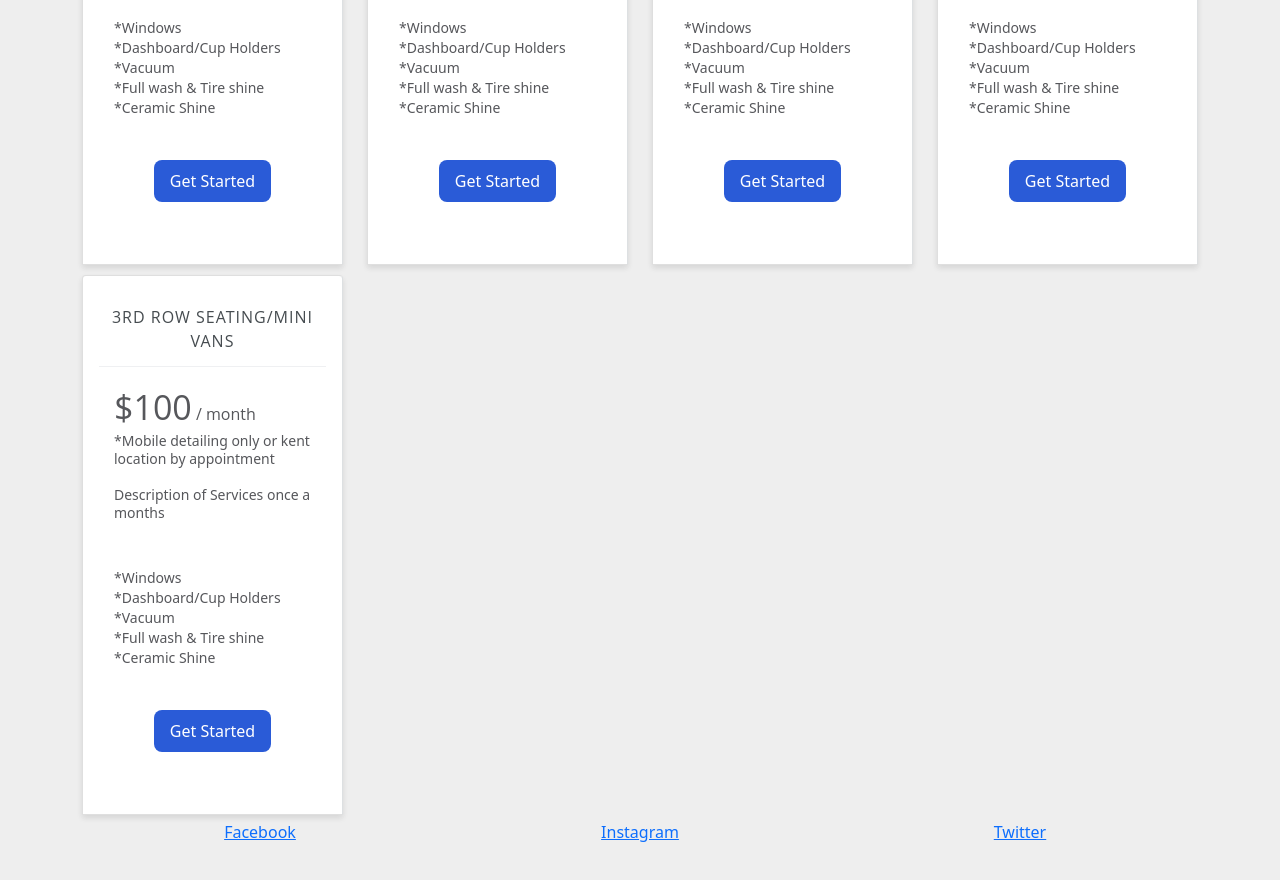
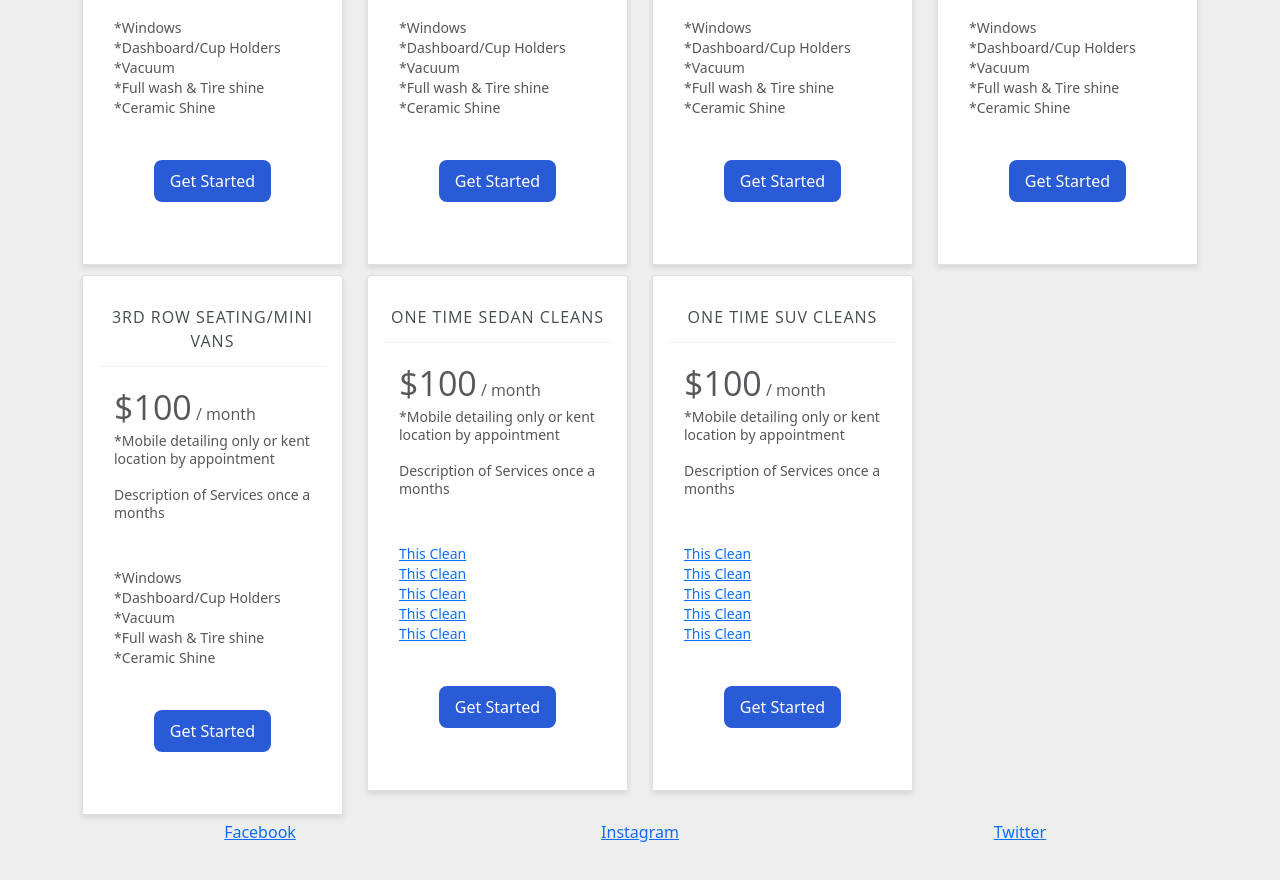
Before and after one commit to YonasBerhe/stylescarwashanddetail, a plain HTML site: page index.html in a window 1280 px wide. Shown: the part 412-1292 px from the top of the page. Drawn offline with nearby package versions, Linux system fonts and the light colour scheme.

Commit message:
need design g

```diff
--- a/index.html
+++ b/index.html
@@ -238,8 +238,106 @@
                      </div>
                   </div>
                </div>
+
+
+
+               <div class="col-md-6 col-lg-3">
+                  <div class="card">
+                     <div class="card-body">
+                        <div class="plan-name">
+                           One Time Sedan Cleans
+                        </div>
+                        <div class="plan-description">
+                           <div class="plan-price month">
+                              $100<sub> / month</sub>
+                           </div>
+                           <p>*Mobile detailing only or kent location by appointment
+                              <br>
+                              <br>
+                              Description of Services once a months
+                           </p>
+                        </div>
+                        <div class="plan-description specs">
+
+<a href="https://stylescarwashdetail.myshopify.com/">This Clean</a>
+
+                        <br>
+
+
+
+<a href="https://stylescarwashdetail.myshopify.com/">This Clean</a>
+<br>
+
+<a href="https://stylescarwashdetail.myshopify.com/">This Clean</a>
+
+<br>
+<a href="https://stylescarwashdetail.myshopify.com/">This Clean</a>
+<br>
+<a href="https://stylescarwashdetail.myshopify.com/">This Clean</a>
+
+                        </div>
+                        <div class="plan-cta">
+                           <p><a class="button" href="https://stylescarwashdetail.myshopify.com/products/3rd-row-seating-mini-vans" data-open="get-pro-modal" aria-controls="get-pro-modal" aria-haspopup="true" tabindex="0">Get Started</a></p>
+                        </div>
+                     </div>
+                  </div>
+               </div>
+
+
+
+               <div class="col-md-6 col-lg-3">
+                  <div class="card">
+                     <div class="card-body">
+                        <div class="plan-name">
+                           One Time SUV Cleans
+                        </div>
+                        <div class="plan-description">
+                           <div class="plan-price month">
+                              $100<sub> / month</sub>
+                           </div>
+                           <p>*Mobile detailing only or kent location by appointment
+                              <br>
+                              <br>
+                              Description of Services once a months
+                           </p>
+                        </div>
+                        <div class="plan-description specs">
+
+<a href="https://stylescarwashdetail.myshopify.com/">This Clean</a>
+
+                        <br>
+
+
+
+<a href="https://stylescarwashdetail.myshopify.com/">This Clean</a>
+<br>
+
+<a href="https://stylescarwashdetail.myshopify.com/">This Clean</a>
+
+<br>
+<a href="https://stylescarwashdetail.myshopify.com/">This Clean</a>
+<br>
+<a href="https://stylescarwashdetail.myshopify.com/">This Clean</a>
+
+                        </div>
+                        <div class="plan-cta">
+                           <p><a class="button" href="https://stylescarwashdetail.myshopify.com/products/3rd-row-seating-mini-vans" data-open="get-pro-modal" aria-controls="get-pro-modal" aria-haspopup="true" tabindex="0">Get Started</a></p>
+                        </div>
+                     </div>
+                  </div>
+               </div>
+
+
+
+
+
+
+               </div>
+
             </div>
          </div>
+
+
          <!-- ./container-->
       </section>
 <section>
@@ -263,6 +361,10 @@
    </footer>
 
 </section>
-      <script src="https://cdn.jsdelivr.net/npm/bootstrap@5.0.2/dist/js/bootstrap.bundle.min.js" integrity="sha384-MrcW6ZMFYlzcLA8Nl+NtUVF0sA7MsXsP1UyJoMp4YLEuNSfAP+JcXn/tWtIaxVXM" crossorigin="anonymous"></script>
+
+
+<script src="https://code.jquery.com/jquery-3.5.1.slim.min.js" integrity="sha384-DfXdz2htPH0lsSSs5nCTpuj/zy4C+OGpamoFVy38MVBnE+IbbVYUew+OrCXaRkfj" crossorigin="anonymous"></script>
+<script src="https://cdn.jsdelivr.net/npm/bootstrap@4.5.3/dist/js/bootstrap.bundle.min.js" integrity="sha384-ho+j7jyWK8fNQe+A12Hb8AhRq26LrZ/JpcUGGOn+Y7RsweNrtN/tE3MoK7ZeZDyx" crossorigin="anonymous"></script>
+
    </body>
 </html>
```
